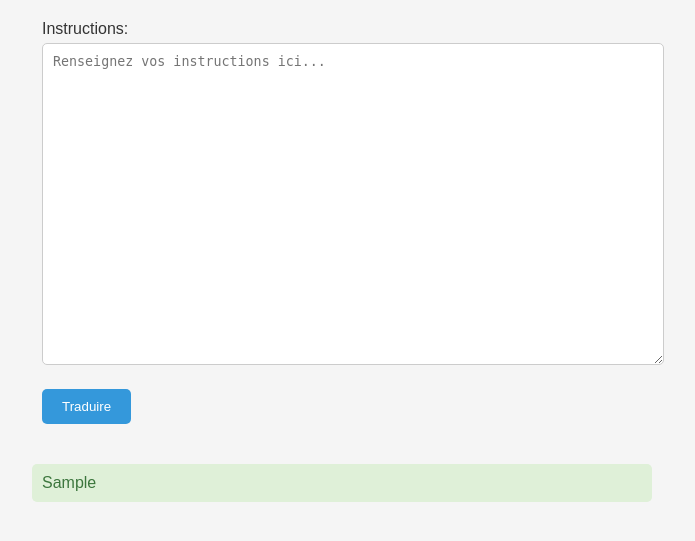
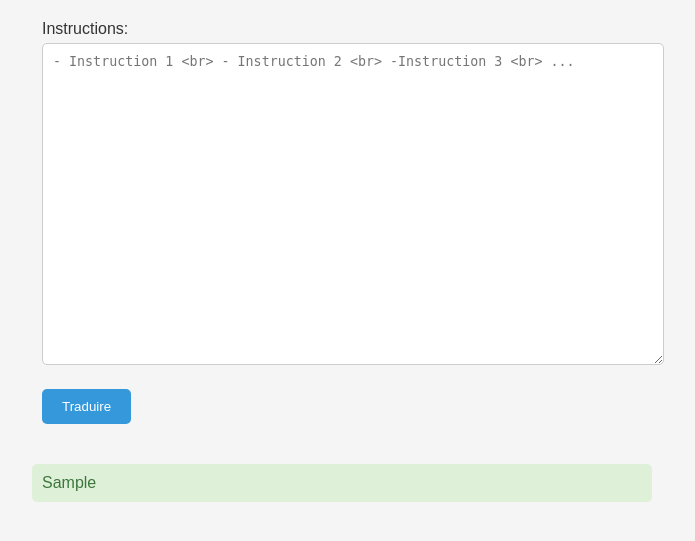
Before and after one commit to amineahres/ortotrad, a Flask app: template templates/index.html in a window 1280 px wide. Shown: the top 541 px of the page, without its empty margins (298-993 px from the left). Run offline with Flask 3, Linux system fonts and the light colour scheme; the template is opened without the code that fills it: most values are stand-ins (such as "Sample title", 1, 10 or a date in 2020).

Commit message:
Update index.html

```diff
--- a/templates/index.html
+++ b/templates/index.html
@@ -8,7 +8,7 @@
 <body>
     <form action="/" method="post">
         <label for="input_content"> Instructions:</label>
-        <textarea name="input_instructions" id="input_instructions" rows="20" cols="50" placeholder="Renseignez vos instructions ici..." required></textarea>
+        <textarea name="input_instructions" id="input_instructions" rows="20" cols="50" placeholder="- Instruction 1 <br> - Instruction 2 <br> -Instruction 3 <br> ... " required></textarea>
         <input type="submit" value="Traduire">
     </form>
 
```
